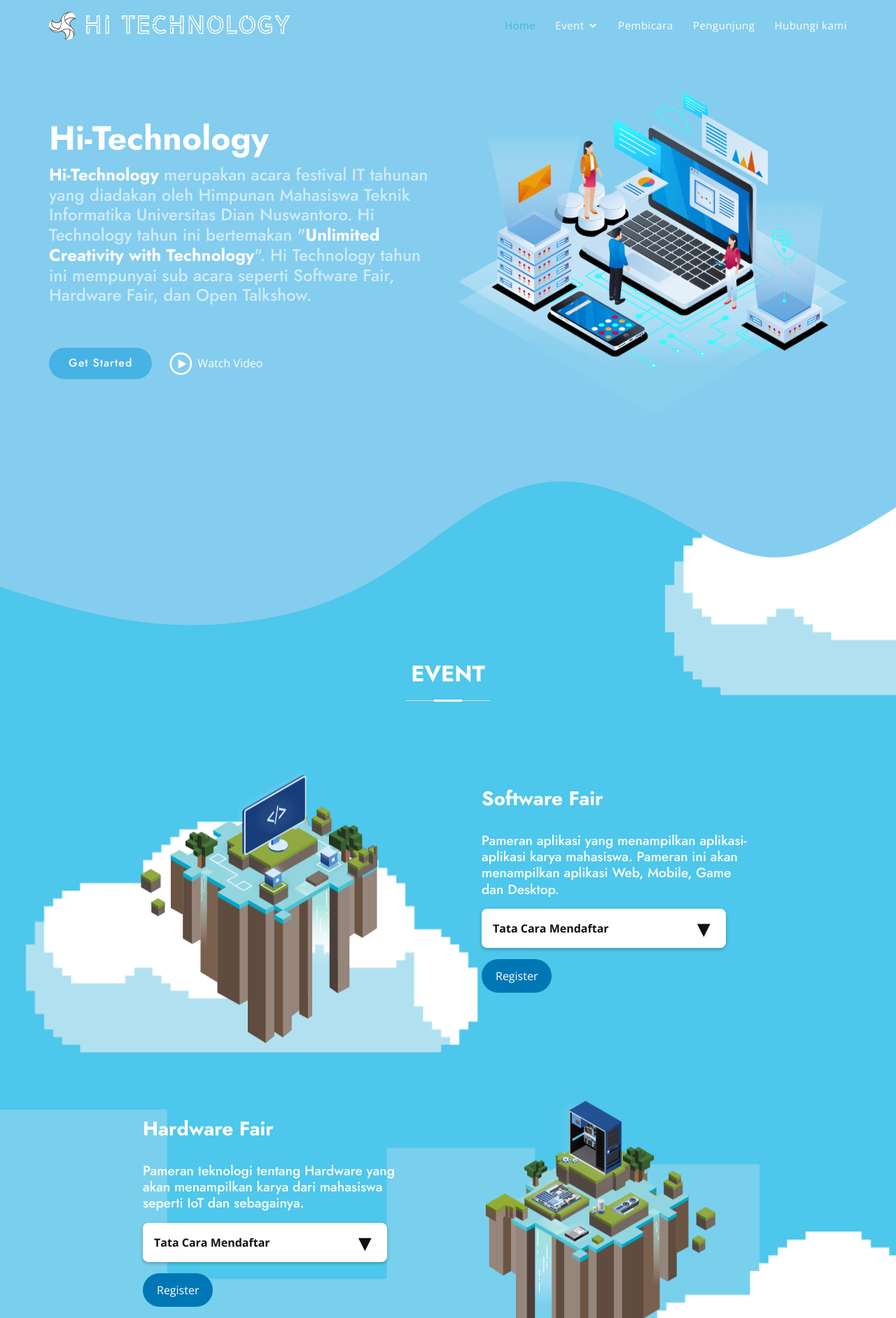
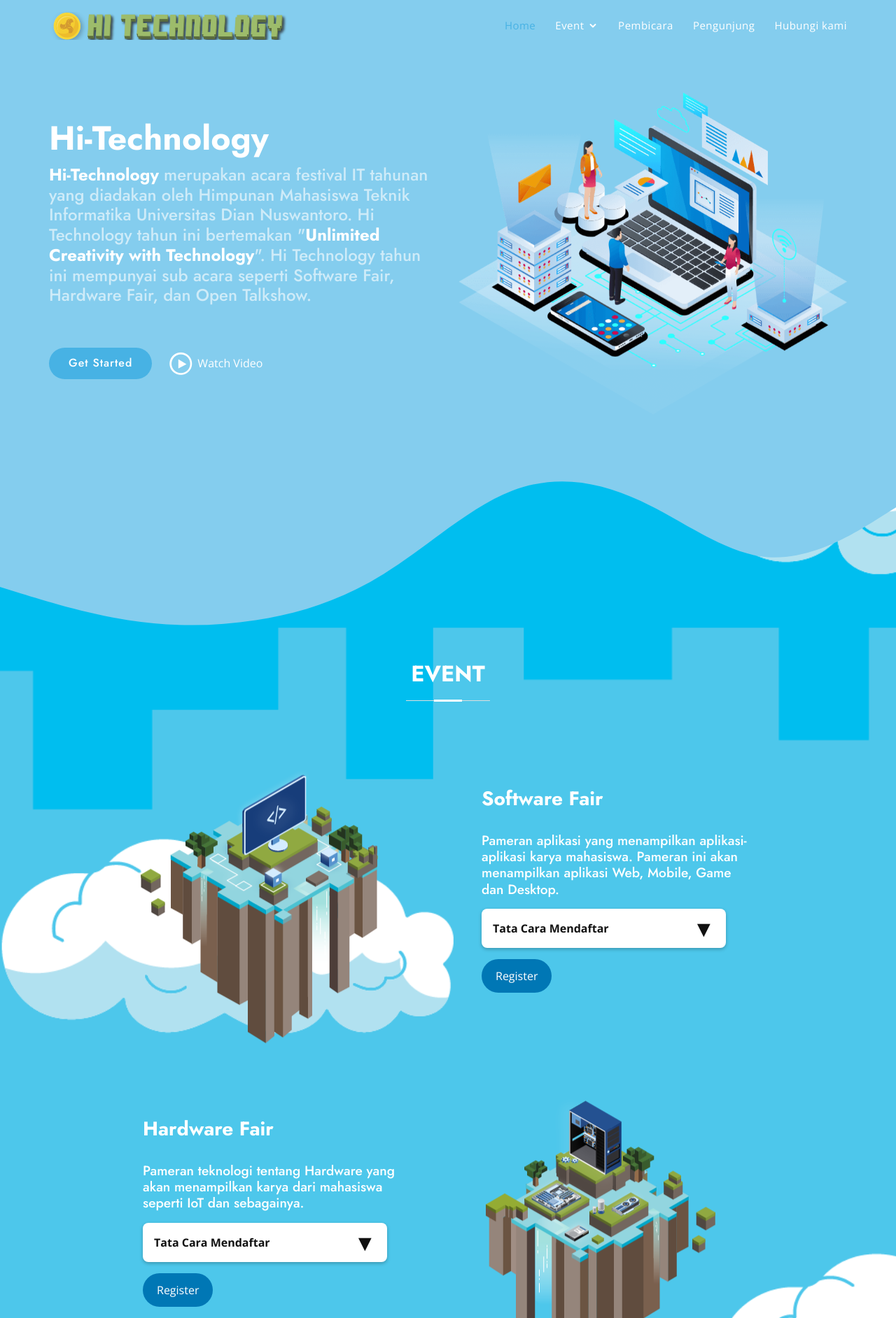
Before and after one commit to akbardwi/hitech, a CodeIgniter 4 app: the page made by app/Views/index.php in a window 1280 px wide. Shown: the top 1884 px of the page at 70% size. Run offline with PHP 8.4 and a stand-in for CodeIgniter, Linux system fonts and the light colour scheme; the template is opened without the code that fills it, so the values that code supplies are empty; some libraries are stand-ins or nearby versions.

Commit message:
perubahan background

```diff
--- a/app/Views/index.php
+++ b/app/Views/index.php
@@ -41,7 +41,7 @@
     <!-- ======= Header ======= -->
     <header id="header" class="fixed-top ">
         <div class="container d-flex align-items-center">
-            <a href="index.html" class="logo mr-auto"><img src="<?= base_url(); ?>/assets/img/logo-white.png" alt="" class="img-fluid"></a>
+            <a href="index.html" class="logo mr-auto"><img src="<?= base_url(); ?>/assets/img/logo.png" alt="" class="img-fluid"></a>
             <nav class="nav-menu d-none d-lg-block">
                 <ul>
                 <li class="active"><a href="<?= base_url(); ?>">Home</a></li>
--- a/assets/css/style.css
+++ b/assets/css/style.css
@@ -6,7 +6,7 @@
   body {
     font-family: "Open Sans", sans-serif;
     color: #444444;
-    background-image: url('../img/Artboard1bghitech1250x3500edited.png');
+    background-image: url('../img/bgweb1.png');
     background-size: cover;
     background-repeat: no-repeat;
     /* z-index: 9; */
@@ -16,7 +16,7 @@
   body {
     font-family: "Open Sans", sans-serif;
     color: #444444;
-    background-image: url('../img/test1.png');
+    background-image: url('../img/test2.png');
     background-size: cover;
 
     background-repeat: no-repeat;
```
Also changed, not shown: assets/img/bgweb.png (added), assets/img/bgweb1.png (added), assets/img/bgwebawankecil.png (added), assets/img/bgwebhpnempelrumput.png (added), assets/img/bgwebnempelrumput.png (added), assets/img/logo.png (added), assets/img/test2.png (added).
